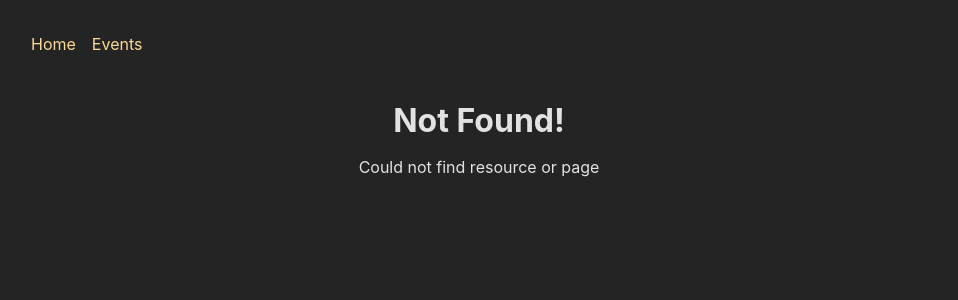
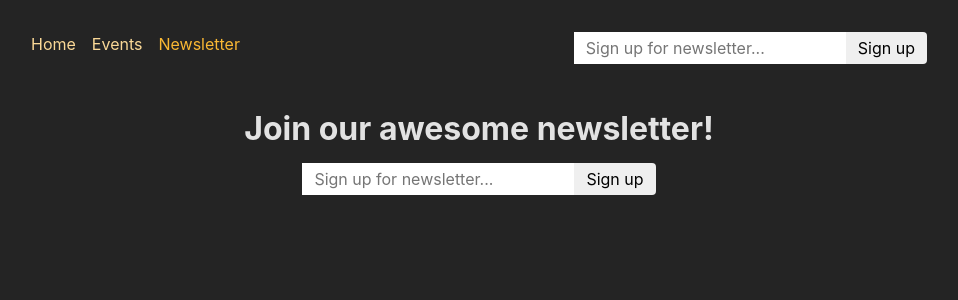
Before and after one commit to Sammy970/ReactJS-Multiple-SPA-RouterDom, a React (Create React App) app in the folder frontend/: page /newsletter in a window 1280 px wide. Before the commit this address had no page. Shown: the top 300 px of the page, without its empty margins (161-1119 px from the left). Built offline with nearby package versions, Linux system fonts and the light colour scheme.

Commit message:
Using useFetcher to execute actions/load in the backend and not redirect automatically

```diff
--- a/frontend/src/App.js
+++ b/frontend/src/App.js
@@ -1,18 +1,18 @@
-import React from "react";
-import HomePage from "./pages/Home";
-import EventsPage, { loader as eventsLoader } from "./pages/Events";
+import { RouterProvider, createBrowserRouter } from "react-router-dom";
+
+import EditEventPage from "./pages/EditEvent";
+import ErrorPage from "./pages/Error";
 import EventDetailPage, {
   loader as eventDetailLoader,
   action as deleteEventAction,
 } from "./pages/EventDetail";
+import EventsPage, { loader as eventsLoader } from "./pages/Events";
+import EventsRootLayout from "./pages/EventsRoot";
+import HomePage from "./pages/Home";
 import NewEventPage from "./pages/NewEvent";
-import EditEventPage from "./pages/EditEvent";
-
-import { createBrowserRouter, RouterProvider } from "react-router-dom";
 import RootLayout from "./pages/Root";
-import EventsRootLayout from "./pages/EventsRoot";
-import ErrorPage from "./pages/Error";
 import { action as manipulateEventAction } from "./components/EventForm";
+import NewsletterPage, { action as newsletterAction } from "./pages/Newsletter";
 
 const router = createBrowserRouter([
   {
@@ -47,13 +47,17 @@
               },
             ],
           },
-
           {
             path: "new",
             element: <NewEventPage />,
             action: manipulateEventAction,
           },
         ],
+      },
+      {
+        path: "newsletter",
+        element: <NewsletterPage />,
+        action: newsletterAction,
       },
     ],
   },
--- a/frontend/src/components/MainNavigation.js
+++ b/frontend/src/components/MainNavigation.js
@@ -1,5 +1,7 @@
 import { NavLink } from "react-router-dom";
+
 import classes from "./MainNavigation.module.css";
+import NewsletterSignup from "./NewsletterSignup";
 
 function MainNavigation() {
   return (
@@ -27,8 +29,19 @@
               Events
             </NavLink>
           </li>
+          <li>
+            <NavLink
+              to="/newsletter"
+              className={({ isActive }) =>
+                isActive ? classes.active : undefined
+              }
+            >
+              Newsletter
+            </NavLink>
+          </li>
         </ul>
       </nav>
+      <NewsletterSignup />
     </header>
   );
 }
--- /dev/null
+++ b/frontend/src/components/NewsletterSignup.js
@@ -0,0 +1,31 @@
+import { useFetcher } from "react-router-dom";
+import classes from "./NewsletterSignup.module.css";
+import { useEffect } from "react";
+
+function NewsletterSignup() {
+  const fetcher = useFetcher();
+  const { data, state } = fetcher;
+
+  useEffect(() => {
+    if (state === "idle" && data && data.message) {
+      window.alert(data.message);
+    }
+  }, [data, state]);
+
+  return (
+    <fetcher.Form
+      method="post"
+      action="/newsletter"
+      className={classes.newsletter}
+    >
+      <input
+        type="email"
+        placeholder="Sign up for newsletter..."
+        aria-label="Sign up for newsletter"
+      />
+      <button>Sign up</button>
+    </fetcher.Form>
+  );
+}
+
+export default NewsletterSignup;
--- /dev/null
+++ b/frontend/src/components/NewsletterSignup.module.css
@@ -0,0 +1,18 @@
+.newsletter input,
+.newsletter button {
+  font: inherit;
+  padding: 0.25rem 0.75rem;
+  border-radius: 0;
+  border: none;
+}
+
+.newsletter button {
+  border-top-right-radius: 4px;
+  border-bottom-right-radius: 4px;
+  cursor: pointer;
+}
+
+.newsletter button:hover {
+  background-color: var(--color-primary-300);
+  color: var(--color-gray-800);
+}
--- /dev/null
+++ b/frontend/src/pages/Newsletter.js
@@ -0,0 +1,21 @@
+import NewsletterSignup from "../components/NewsletterSignup";
+import PageContent from "../components/PageContent";
+
+function NewsletterPage() {
+  return (
+    <PageContent title="Join our awesome newsletter!">
+      <NewsletterSignup />
+    </PageContent>
+  );
+}
+
+export default NewsletterPage;
+
+export async function action({ request }) {
+  const data = await request.formData();
+  const email = data.get("email");
+
+  // send to backend newsletter server ...
+  console.log(email);
+  return { message: "Signup successful!" };
+}
```
